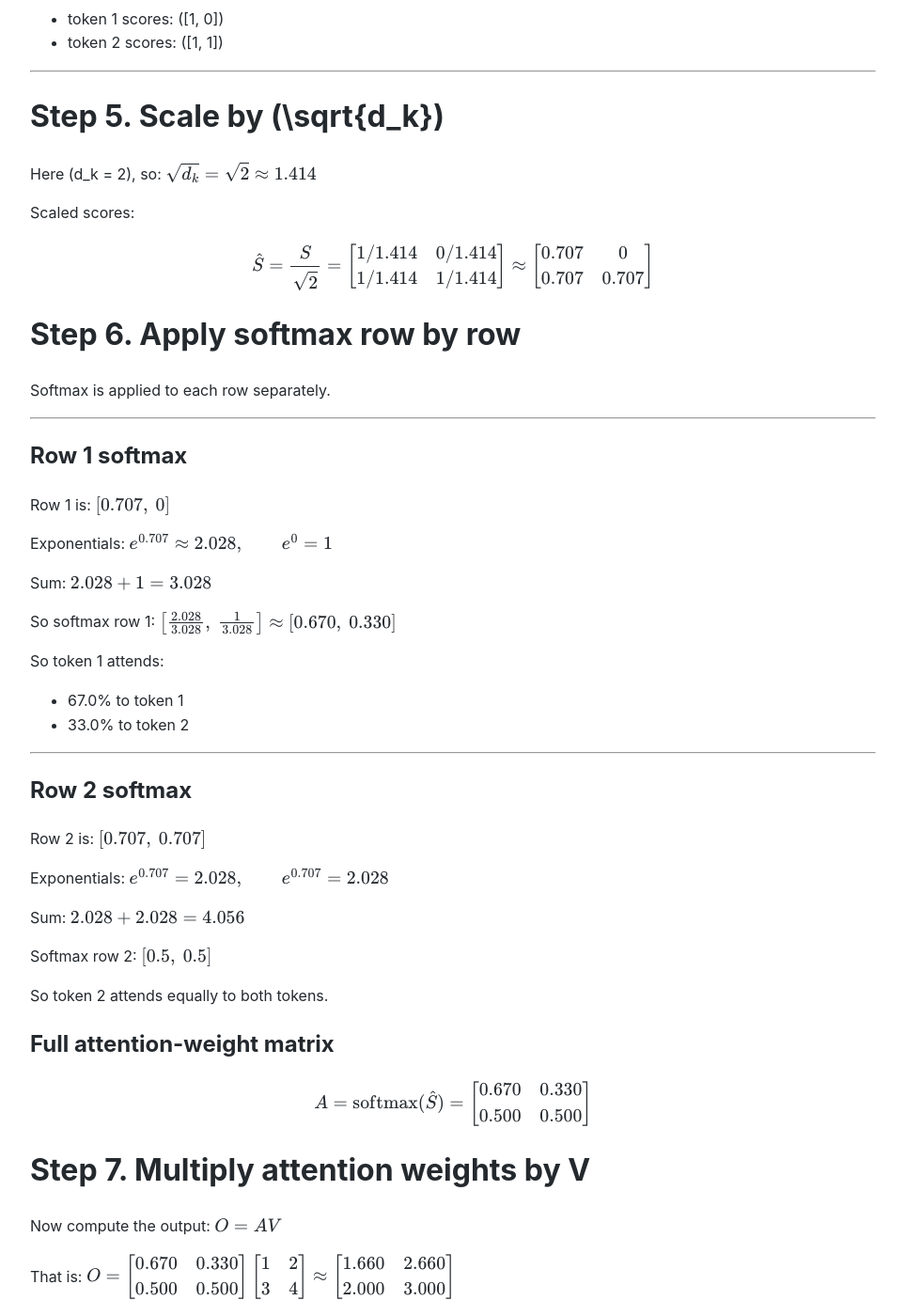
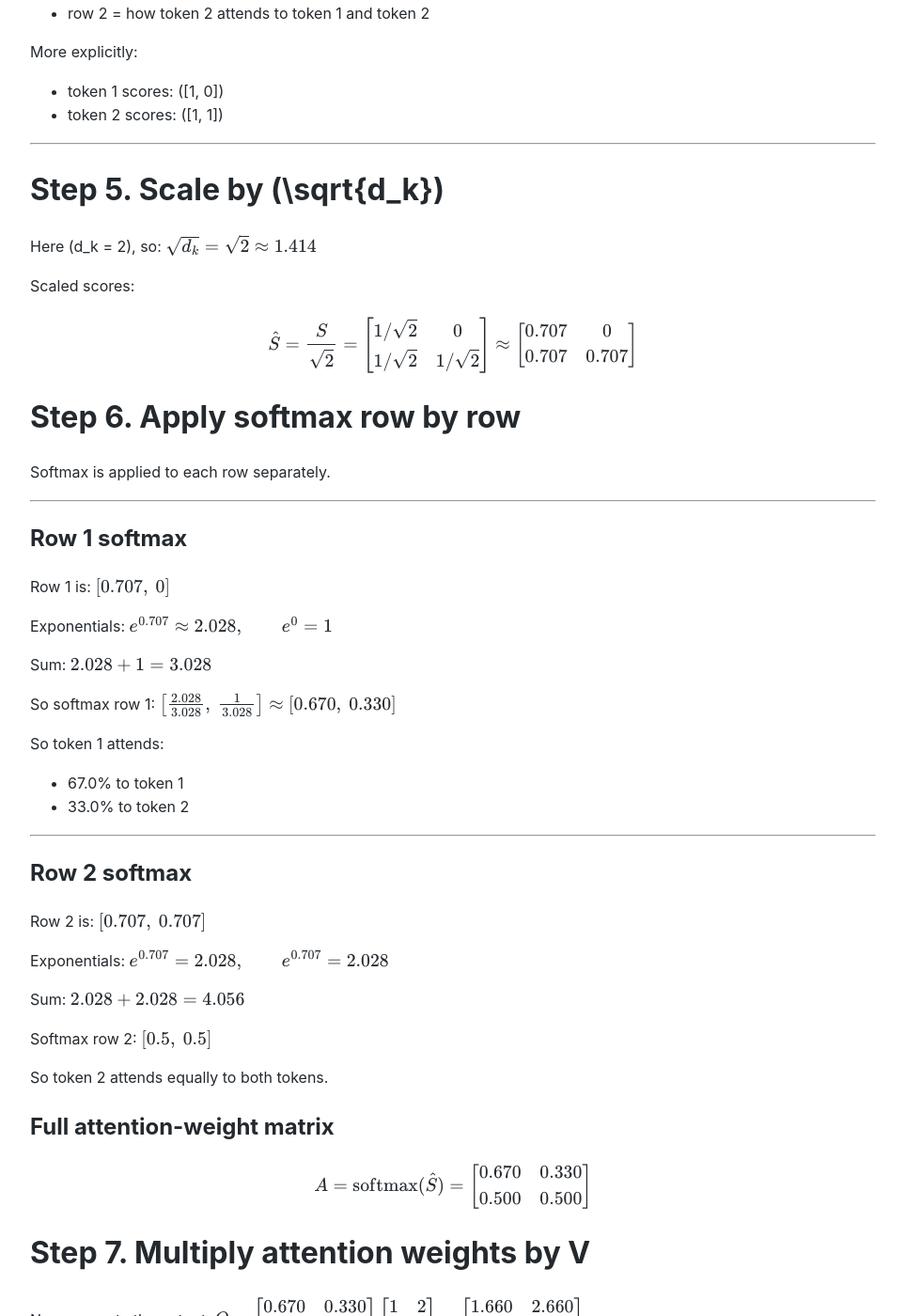
Before and after one commit to Michael-Lubinsky/michael-lubinsky.github.com, a Jekyll site: the page built from ml/attention.md, in a window 1280 px wide and 1400 px high, scrolled down 43441 px. Shown: the whole window at 94% size, without its empty margins (158-1121 px from the left). Built offline with Jekyll 4.4.1, drawn with Linux system fonts in a browser that asks for light colours; our own code applies the rules of GitHub Pages for plain Markdown files; some of the changed text lies outside the part shown.

Commit message:
Revise attention and multi-head attention equations
Updated mathematical notation for attention mechanism and multi-head attention in the documentation.

````diff
--- a/ml/attention.md
+++ b/ml/attention.md
@@ -355,7 +355,13 @@
 Example: For the input string with
 $n = 3$:
 
-$Q = [q_1; q_2; q_3]$ where q₁ is the Query vector for ‘The
+$$
+Q = \begin{bmatrix}
+q_1 \\ q_2 \\ q_3
+\end{bmatrix}
+$$
+
+where q₁ is the Query vector for ‘The
 
 Similarly, $K = [k_1; k_2; k_3]$ and  $V = [v_1; v_2; v_3]$
 
@@ -520,11 +526,14 @@
 **Multi-Head Attention:**
 Instead of one attention mechanism, use **h** parallel heads:
 
-```
-MultiHead(Q, K, V) = Concat(head_1, ..., head_h)W_O
-
-where head_i =  Attention(XW_Q^i, XW_K^i, XW_V^i)
-```
+$$
+\begin{aligned}
+\operatorname{head}_i
+&= \operatorname{Attention}(XW_i^Q, XW_i^K, XW_i^V) \\
+\operatorname{MultiHead}(X)
+&= \operatorname{Concat}(\operatorname{head}_1,\ldots,\operatorname{head}_h)W^O
+\end{aligned}
+$$
 
 This allows the model to attend to different aspects simultaneously (e.g., one head might focus on syntax, another on semantics).
 
@@ -2056,10 +2065,11 @@
 Scaled scores:
 
 $$
-\hat S = \frac{S}{\sqrt{2}}=
-\begin{bmatrix}
-1/1.414 & 0/1.414 \\
-1/1.414 & 1/1.414
+\hat S = \frac{S}{\sqrt{2}}
+=
+\begin{bmatrix}
+1/\sqrt{2} & 0 \\
+1/\sqrt{2} & 1/\sqrt{2}
 \end{bmatrix}
 \approx
 \begin{bmatrix}
@@ -2067,7 +2077,6 @@
 0.707 & 0.707
 \end{bmatrix}
 $$
-
 
 # Step 6. Apply softmax row by row
 
@@ -2146,9 +2155,21 @@
 # Step 7. Multiply attention weights by V
 
 Now compute the output:
-$
-O = AV
-$
+$$
+O =
+\begin{bmatrix}
+0.670 & 0.330 \\
+0.500 & 0.500
+\end{bmatrix}
+\begin{bmatrix}
+1 & 2 \\
+3 & 4
+\end{bmatrix}=
+\begin{bmatrix}
+1.660 & 2.660 \\
+2.000 & 3.000
+\end{bmatrix}
+$$
 
 That is:
 $$
````
